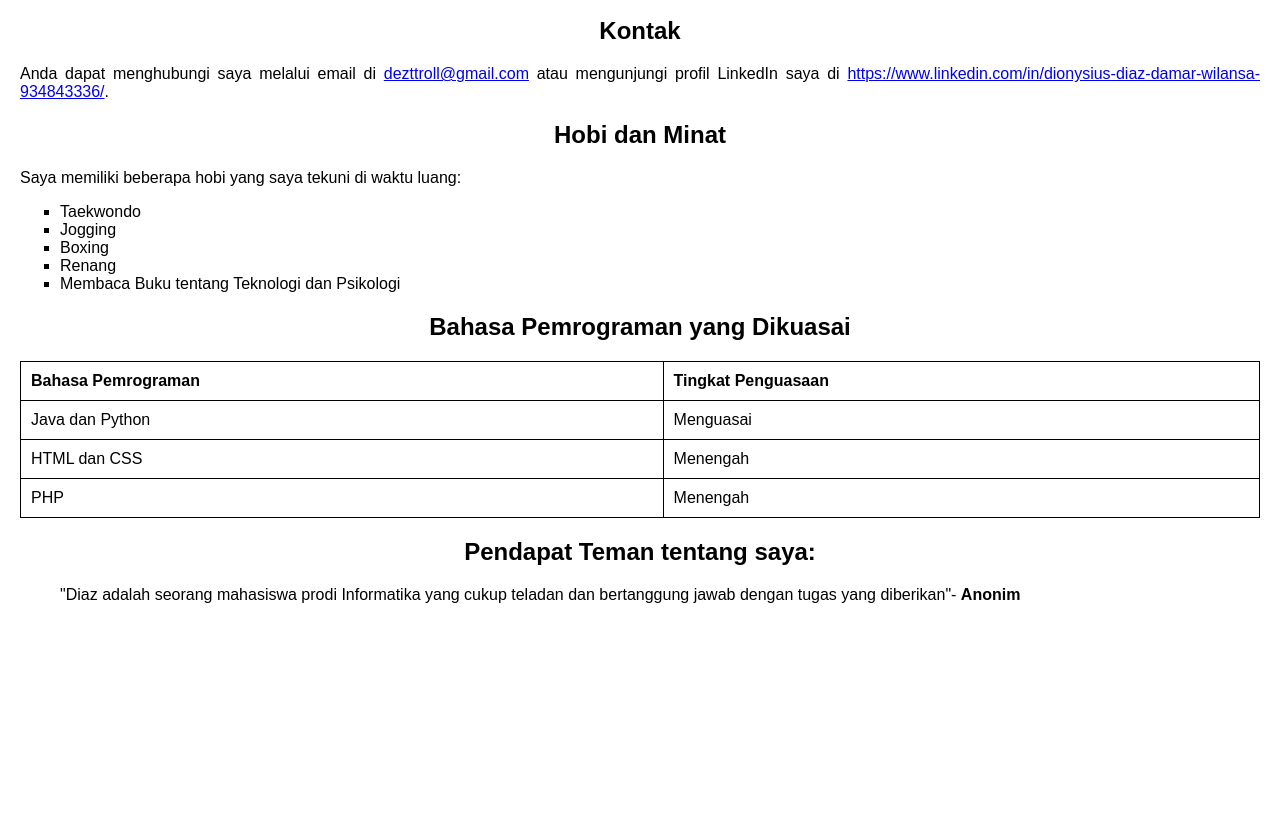
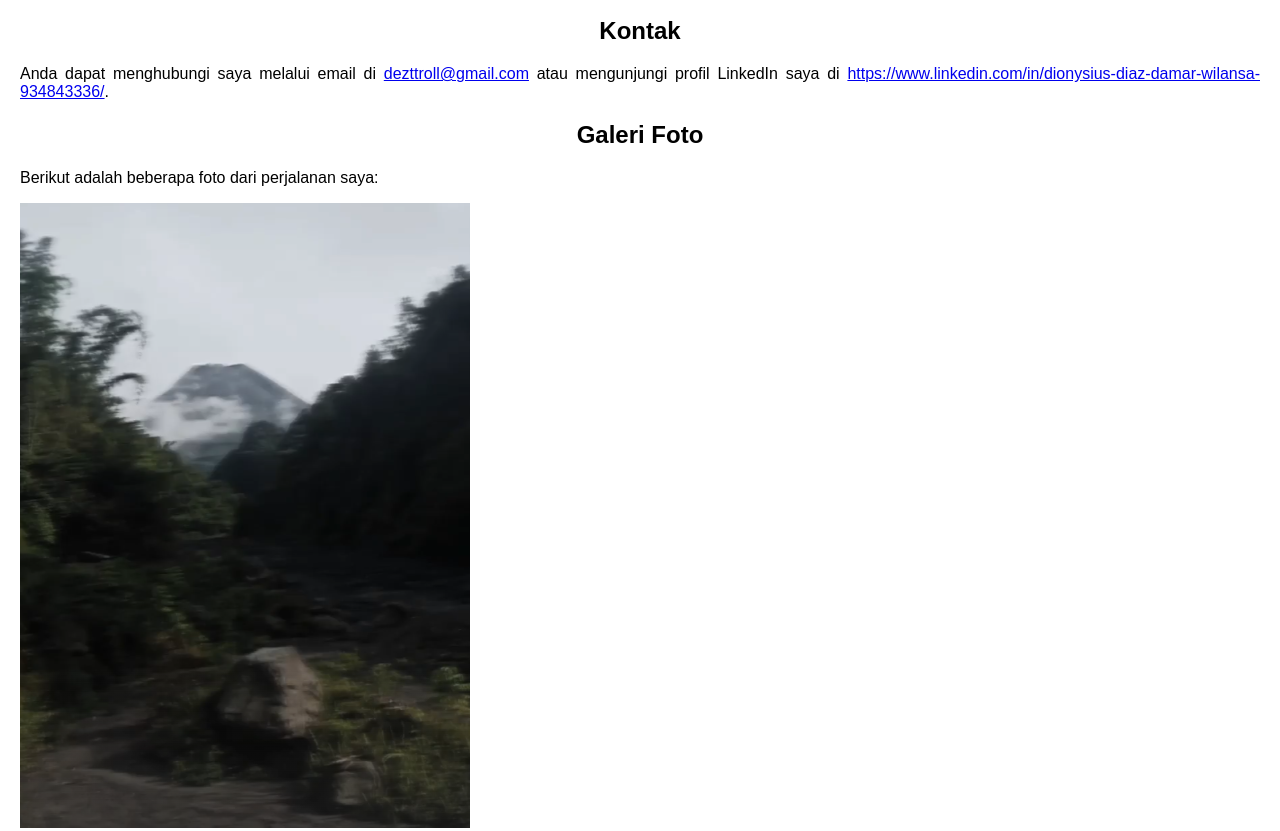
Before and after one commit to rofusedcryof/PBP_Tugas, a plain HTML site: page tugas1_html.html in a window 1280 px wide. Shown: the part 498-1329 px from the top of the page. Before the commit the page ends 1122 px from the top, so only its background shows below. Drawn offline with Linux system fonts and the light colour scheme.

Commit message:
Update tugas1_html.html

```diff
--- a/tugas1_html.html
+++ b/tugas1_html.html
@@ -174,6 +174,10 @@
     <h2>Kontak</h2>
     <p>Anda dapat menghubungi saya melalui email di <a href="mailto:dezttroll@gmail.com">dezttroll@gmail.com</a> atau mengunjungi profil LinkedIn saya di <a href="https://www.linkedin.com/in/dionysius-diaz-damar-wilansa-934843336/">https://www.linkedin.com/in/dionysius-diaz-damar-wilansa-934843336/</a>.</p>
 
+    <h2>Galeri Foto</h2>
+    <p>Berikut adalah beberapa foto dari perjalanan saya:</p>
+    <img src="dzmerapi.png" alt="Foto di Gunung Merapi" width="450" height="625">
+
     <h2>Hobi dan Minat</h2>
     <p>Saya memiliki beberapa hobi yang saya tekuni di waktu luang:</p>
     <ul>
```
